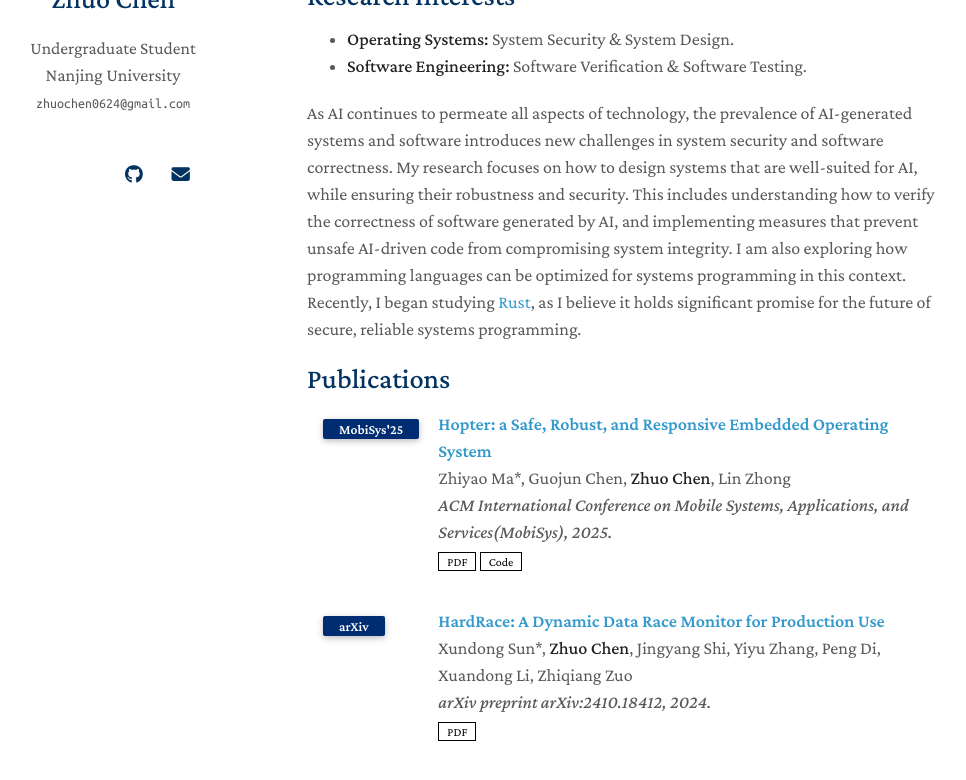
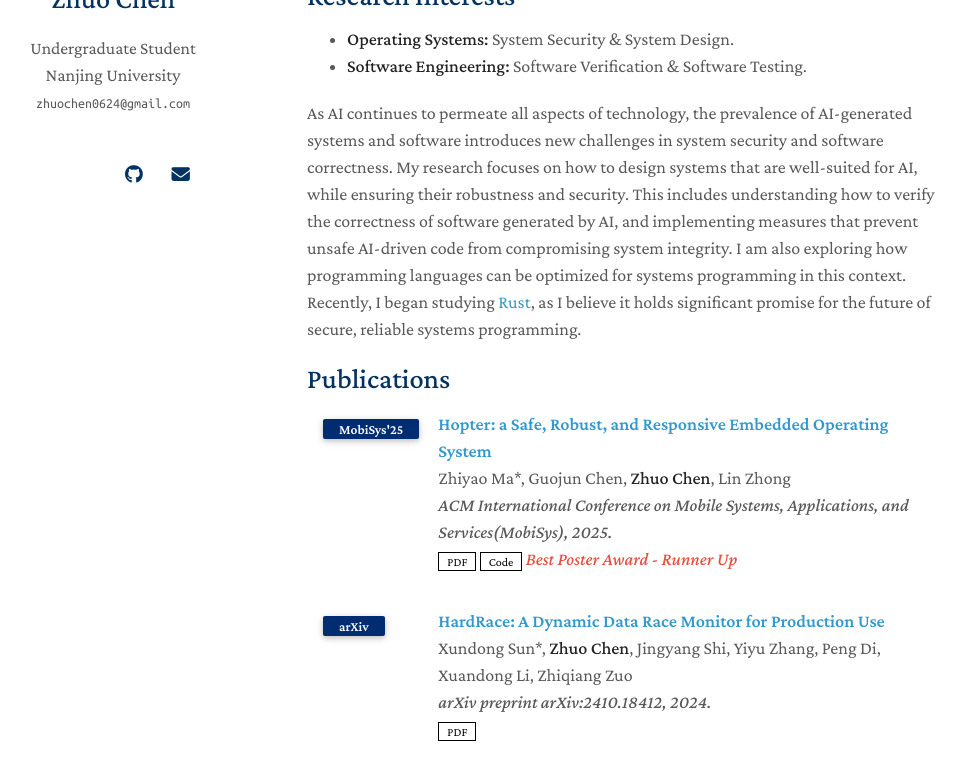
Before and after one commit to deskchen/deskchen.github.io, a Jekyll site: the page built from index.md, in a window 1280 px wide and 1090 px high, cut to the strip 214-994 px from the top of the window. Shown: the whole strip, without its empty margins (163-1129 px from the left). Built offline with Jekyll 4.4.1, drawn with Linux system fonts in a browser that asks for light colours; a style sheet for code colours, icons or effects is not loaded; our own code applies the rules of GitHub Pages for plain Markdown files; part of the change alters nothing that is shown.

Commit message:
Mon Jul 7 2025

```diff
--- a/_config.yml
+++ b/_config.yml
@@ -14,7 +14,7 @@ canonical: https://zhuochen.me/
 # If you don't need one of them, you may delete the corresponding line.
 google_scholar: https://scholar.google.com/citations?hl=zh-CN&user=fT5o2sIAAAAJ
 cv_link: assets/files/cv.pdf
-github_link: https://github.com/ouhznehc
+github_link: https://github.com/deskchen
 email_link: mailto:zhuochen0624@gmail.com
 # linkedin: https://www.linkedin.com/
 # twitter: https://twitter.com/
--- a/_data/publications.yml
+++ b/_data/publications.yml
@@ -26,6 +26,7 @@ main:
     conference_short: MobiSys'25
     conference: ACM International Conference on Mobile Systems, Applications, and Services(MobiSys), 2025.
     pdf: assets/files/mobisys25.pdf
+    notes: Best Poster Award - Runner Up
     code: https://github.com/hopter-project/hopter
     image: assets/img/teaser_example.png
 
--- a/_includes/publications.md
+++ b/_includes/publications.md
@@ -18,8 +18,7 @@
   <div class="col-sm-9" style="position: relative;padding-right: 15px;padding-left: 20px;">
       <div class="title"><a href="{{ link.pdf }}">{{ link.title }}</a></div>
       <div class="author">{{ link.authors }}</div>
-      <div class="periodical"><em>{{ link.conference }}</em>
-      </div>
+      <div class="periodical"><em>{{ link.conference }}</em></div>
     <div class="links">
       {% if link.pdf %}
       <a href="{{ link.pdf }}" class="btn btn-sm z-depth-0" role="button" target="_blank" style="font-size:12px;">PDF</a>
```
Also changed, not shown: 1 other file.
